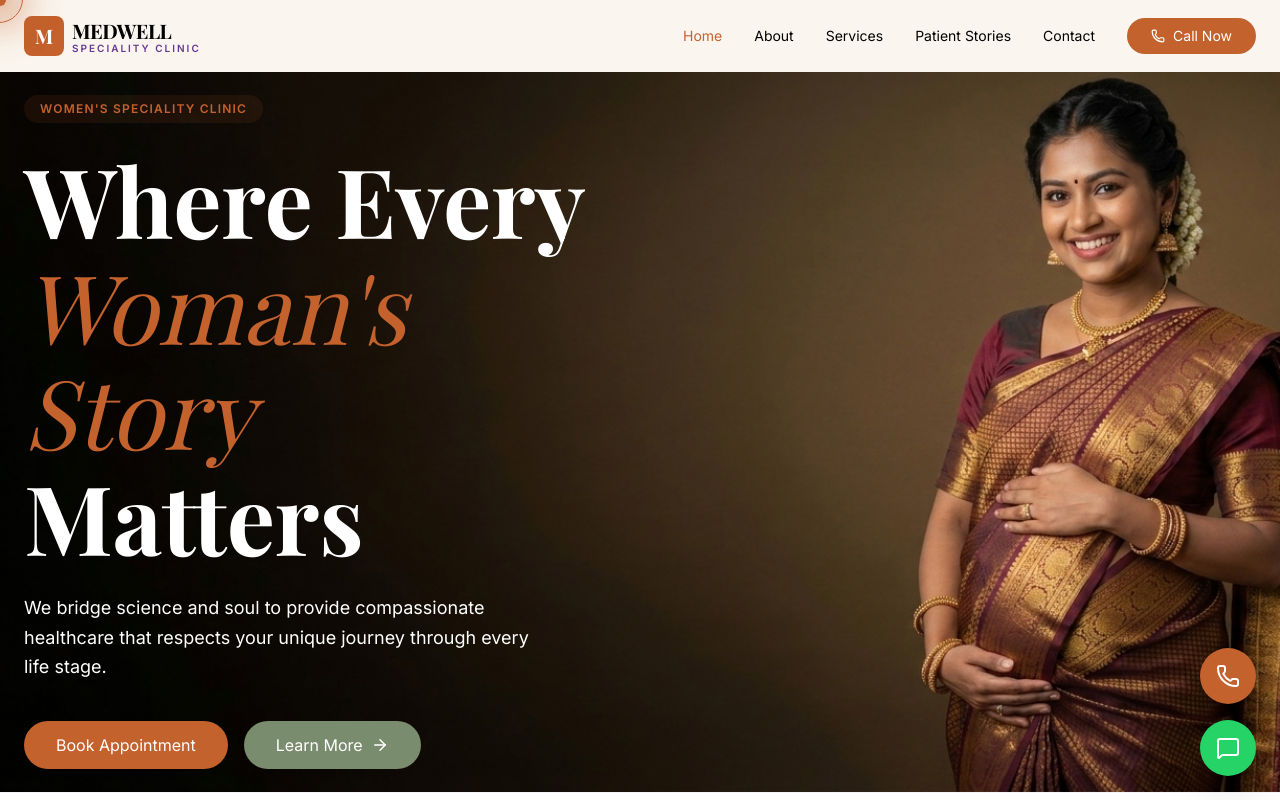
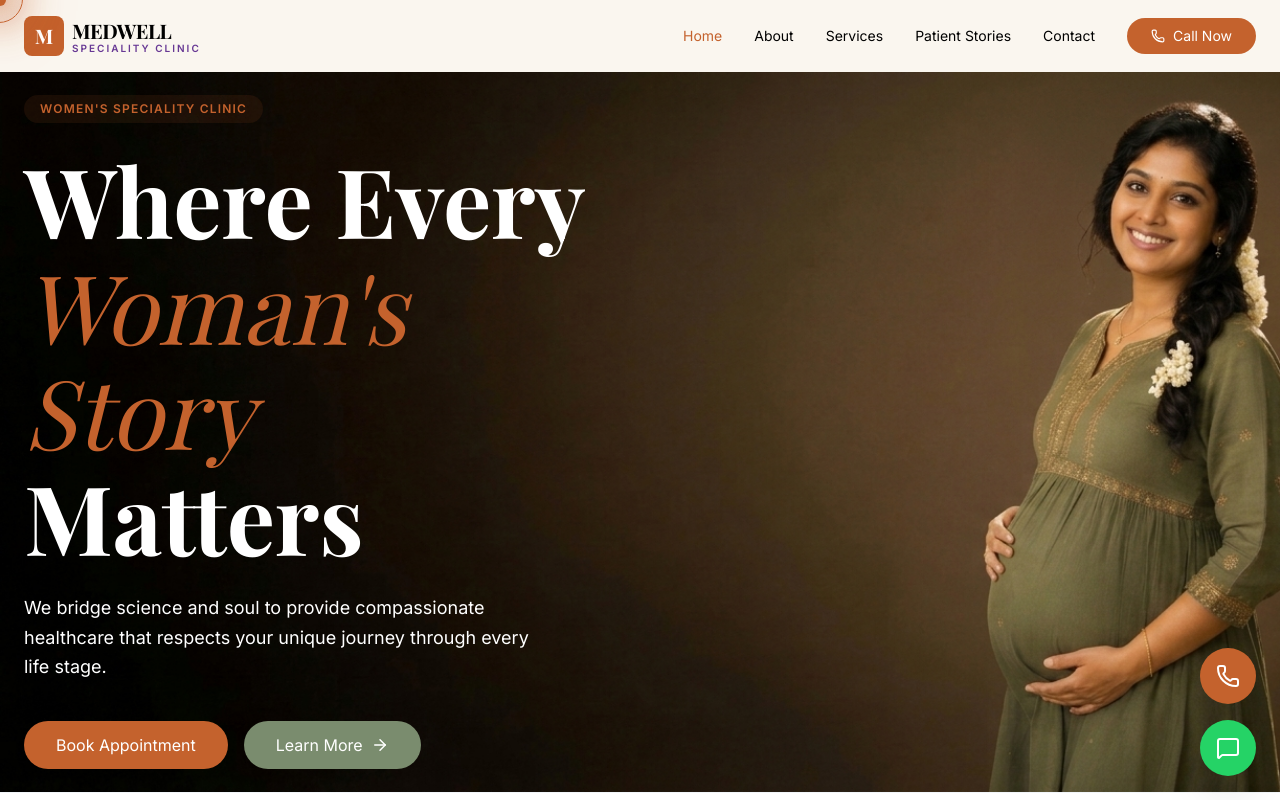
Before and after one commit to charles16987/medwell-women-s-speciality-clinic, a React (Vite) app: page / in a window 1280 px wide. Shown: the top 800 px of the page. Built offline with nearby package versions, Linux system fonts and the light colour scheme; a web font is replaced by a local one.

Commit message:
img change

```diff
--- a/src/index.css
+++ b/src/index.css
@@ -63,7 +63,7 @@
   color: #fff;
 }
 .banner-img {
-  background-image: url(./assests/banner-img-1.png);
+  background-image: url(./assests/banner-img-3.png);
   background-size: cover;
 }
 .banner-img h1
```
Also changed, not shown: src/assests/banner-img-3.png (added).
